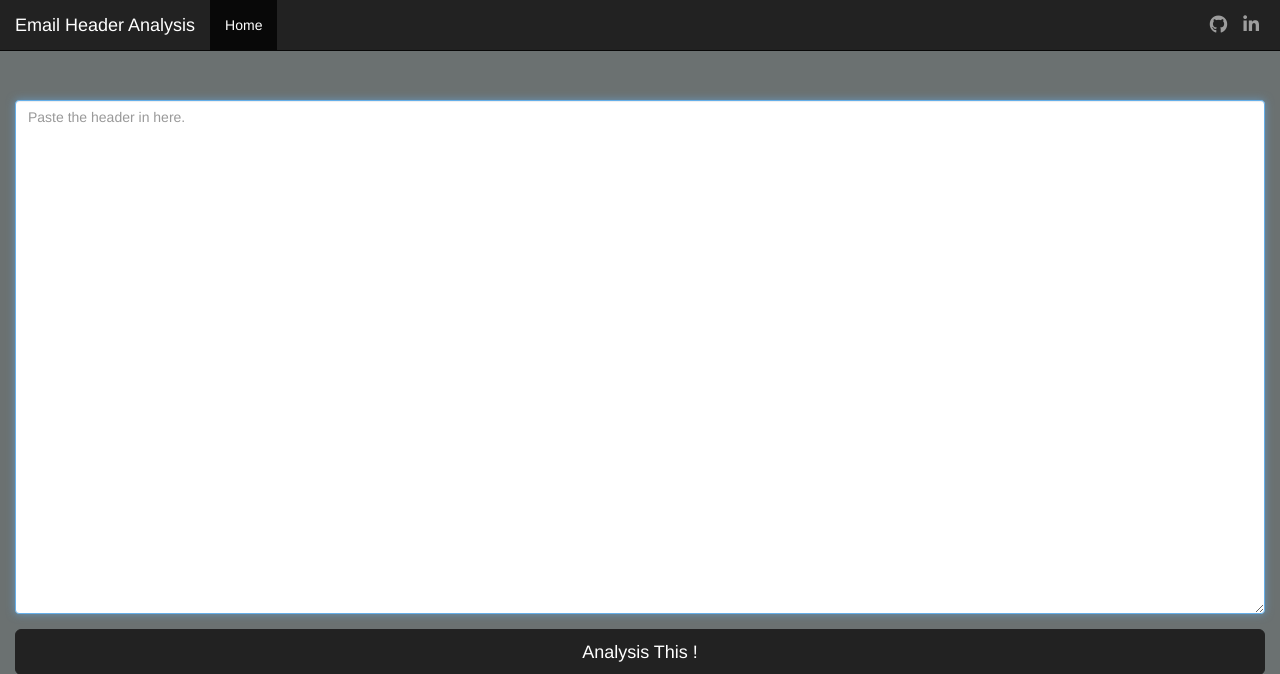
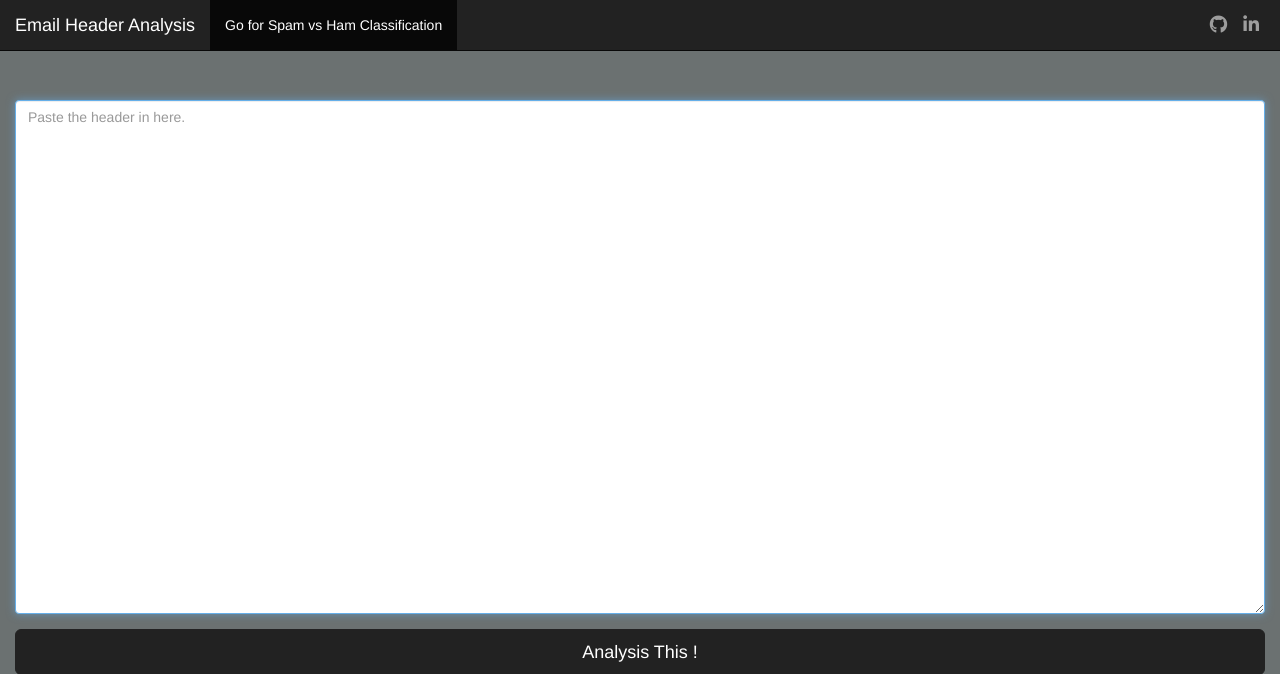
Before and after one commit to theharshit02/email-forensics, a Flask app: page / in a window 1280 px wide. Shown: the top 674 px of the page. Run offline with Flask 2, Linux system fonts and the light colour scheme; some libraries are stand-ins or nearby versions.

Commit message:
Update index.html

```diff
--- a/templates/index.html
+++ b/templates/index.html
@@ -125,7 +125,7 @@ button {
             </div>
             <div id="navbar" class="collapse navbar-collapse">
                 <ul class="nav navbar-nav">
-                    <li class="active"><a href="/">Home</a></li>
+                    <li class="active"><a href="https://email-analysis.onrender.com">Go for Spam vs Ham Classification </a></li>
                     {#
                     <li><a href="#about">About</a></li> #} {#
                     <li><a href="#contact">Contact</a></li> #}
```
